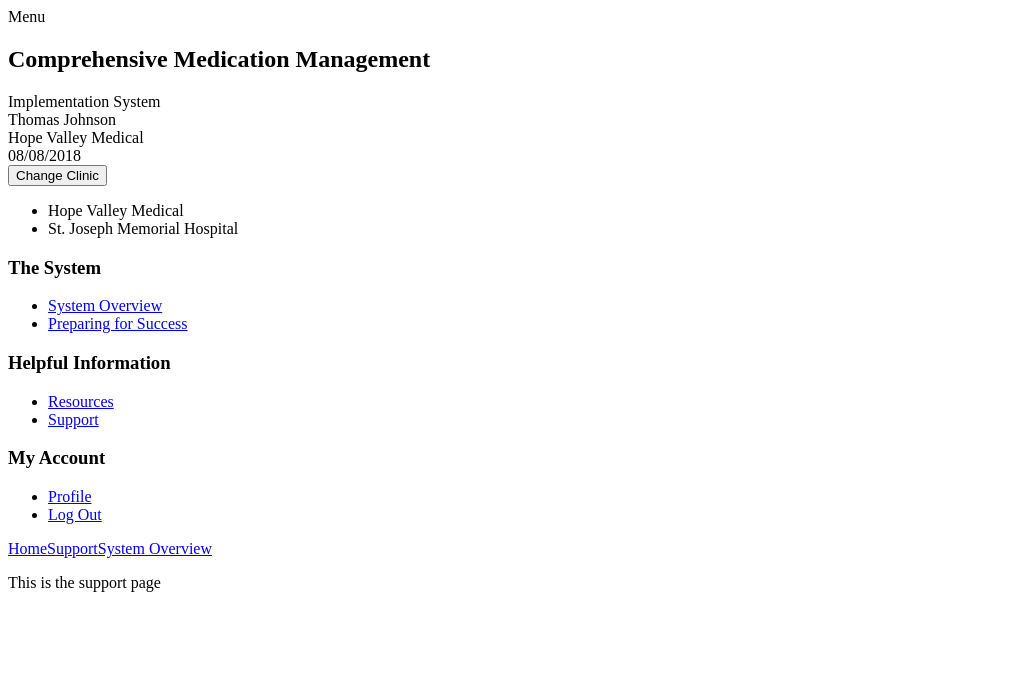
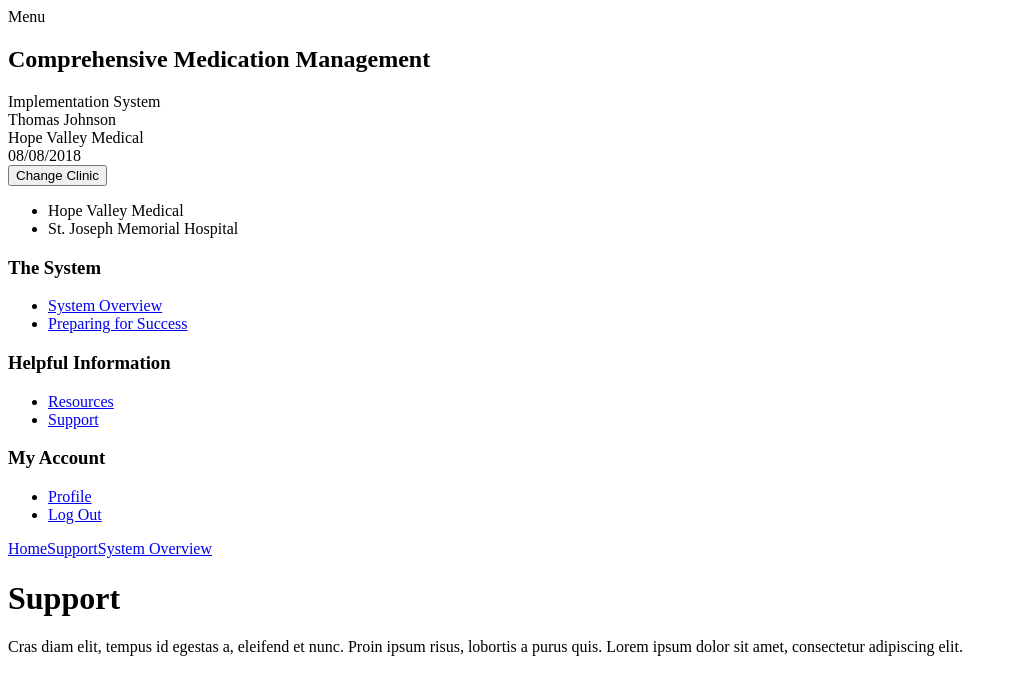
Before and after one commit to chrisATriversagency/nextapp, a Next.js app: page /support in a window 1280 px wide. Shown: the top 694 px of the page, without its empty margins (0-1017 px from the left). Built offline with nearby package versions, Linux system fonts and the light colour scheme.

Commit message:
create page title component

```diff
--- /dev/null
+++ b/components/PageTitle.js
@@ -0,0 +1,8 @@
+const PageTitle = (props) => (
+    <div>
+        <h1>{props.title}</h1>
+        <p>{props.copy}</p>
+    </div>
+);
+
+export default PageTitle;
--- a/pages/support.js
+++ b/pages/support.js
@@ -1,9 +1,10 @@
 import Header from '../components/Header';
 import Layout from '../components/Layout';
+import PageTitle from '../components/PageTitle';
 
 const Support = () => (
     <Layout>
-        <p>This is the support page</p>
+        <PageTitle title="Support" copy="Cras diam elit, tempus id egestas a, eleifend et nunc. Proin ipsum risus, lobortis a purus quis. Lorem ipsum dolor sit amet, consectetur adipiscing elit." />
     </Layout>
 );
 
```
